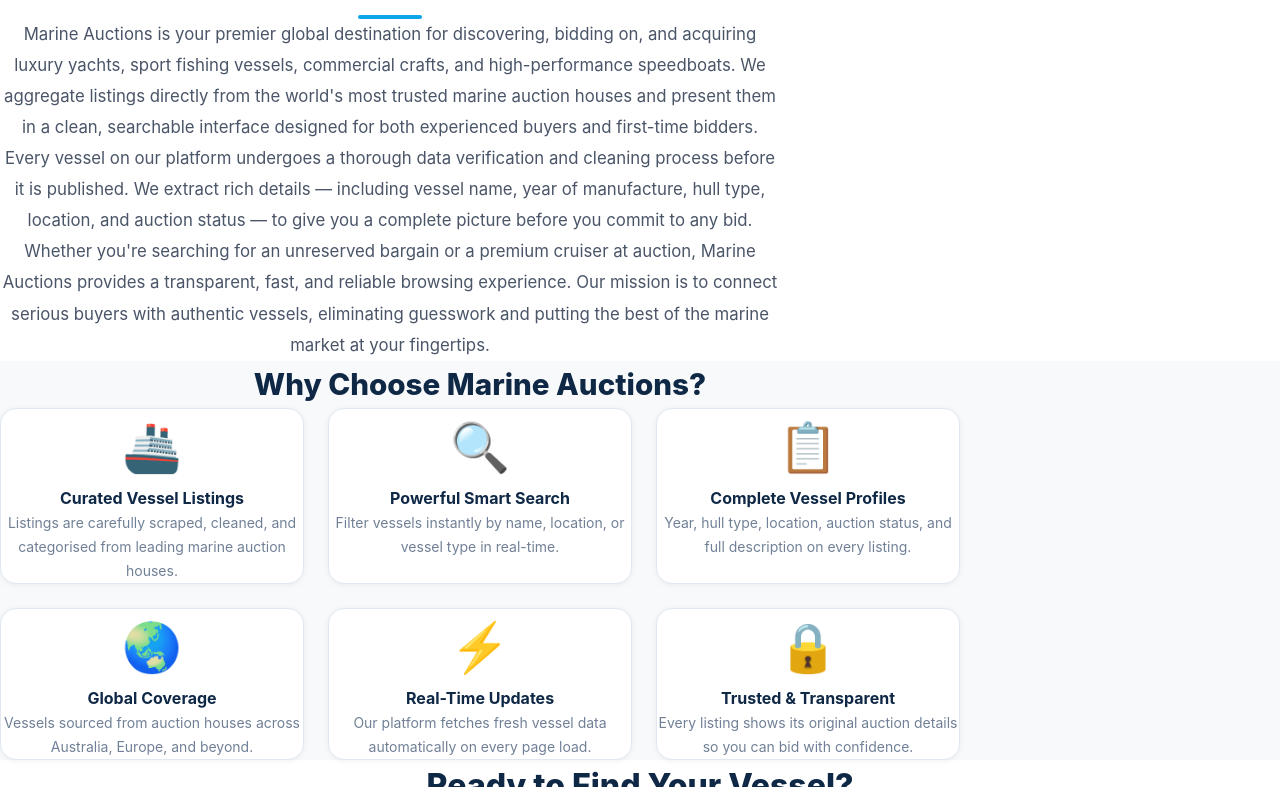
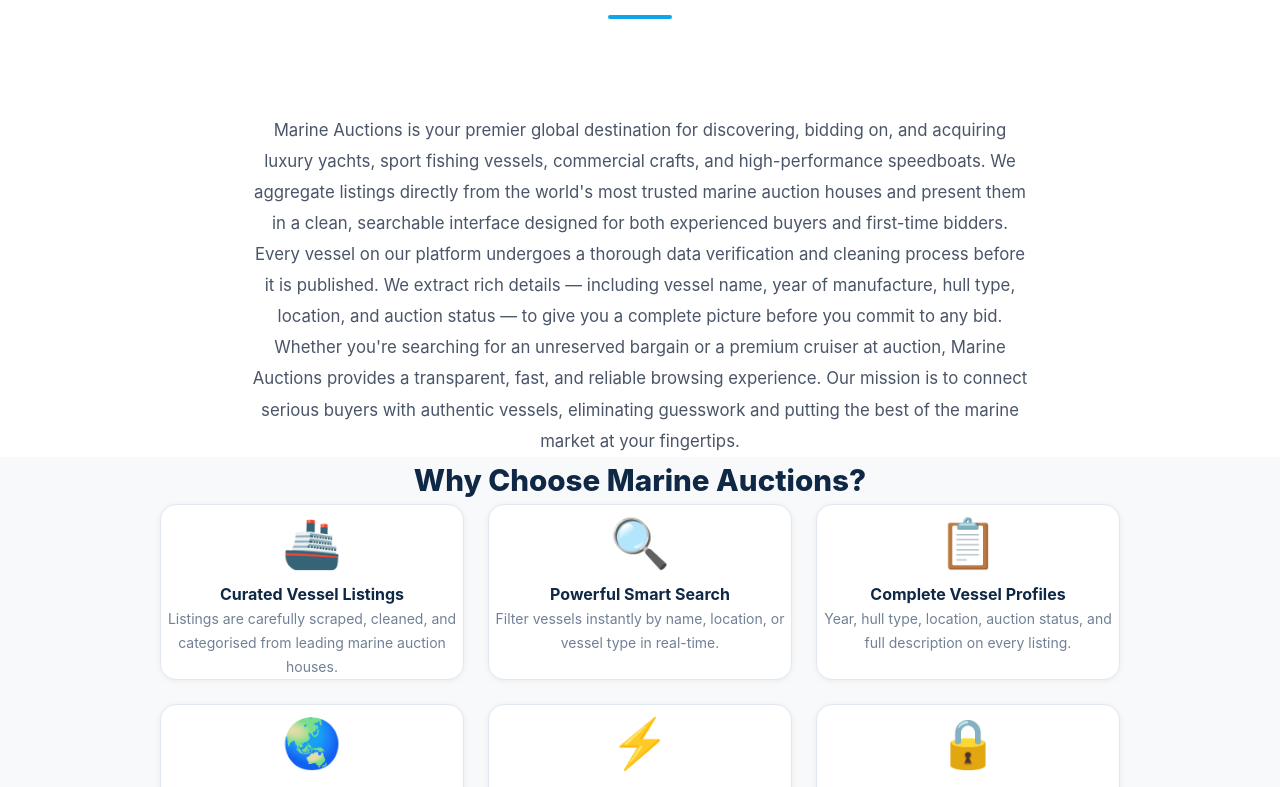
Before and after one commit to manisha36180-rgb/gitup, a Next.js app: page / in a window 1280 px wide. Shown: the part 633-1420 px from the top of the page. Built offline with nearby package versions, Linux system fonts and the light colour scheme.

Commit message:
Force absolute center alignment using inline styles for all homepage sections

```diff
--- a/app/page.tsx
+++ b/app/page.tsx
@@ -41,21 +41,21 @@ export default function Home() {
       </div>
 
       {/* ── Welcome / Overview ── */}
-      <section className="w-full bg-white py-20 px-6 text-center">
-        <div className="w-full max-w-[780px] mx-auto flex flex-col items-center">
-          <h2 className="text-[2.25rem] font-extrabold text-[#0f2846] mb-4">
+      <section className="w-full bg-white py-20 px-6" style={{ textAlign: "center", display: "flex", flexDirection: "column", alignItems: "center" }}>
+        <div className="w-full max-w-[780px]" style={{ margin: "0 auto", display: "flex", flexDirection: "column", alignItems: "center", textAlign: "center" }}>
+          <h2 className="text-[2.25rem] font-extrabold text-[#0f2846] mb-4" style={{ textAlign: "center", width: "100%" }}>
             Welcome to Marine Auctions
           </h2>
-          <div className="w-16 h-1 bg-[#0EA5E9] mb-24 rounded-full" />
+          <div className="w-16 h-1 bg-[#0EA5E9] mb-24 rounded-full" style={{ margin: "0 auto 6rem auto" }} />
 
-          <div className="flex flex-col text-center w-full">
-            <p className="text-[1.05rem] text-[#4a5568] leading-[1.85] mb-5">
+          <div className="flex flex-col w-full" style={{ textAlign: "center", alignItems: "center" }}>
+            <p className="text-[1.05rem] text-[#4a5568] leading-[1.85] mb-5" style={{ textAlign: "center", width: "100%" }}>
               Marine Auctions is your premier global destination for discovering, bidding on, and acquiring luxury yachts, sport fishing vessels, commercial crafts, and high-performance speedboats. We aggregate listings directly from the world's most trusted marine auction houses and present them in a clean, searchable interface designed for both experienced buyers and first-time bidders.
             </p>
-            <p className="text-[1.05rem] text-[#4a5568] leading-[1.85] mb-5">
+            <p className="text-[1.05rem] text-[#4a5568] leading-[1.85] mb-5" style={{ textAlign: "center", width: "100%" }}>
               Every vessel on our platform undergoes a thorough data verification and cleaning process before it is published. We extract rich details — including vessel name, year of manufacture, hull type, location, and auction status — to give you a complete picture before you commit to any bid.
             </p>
-            <p className="text-[1.05rem] text-[#4a5568] leading-[1.85]">
+            <p className="text-[1.05rem] text-[#4a5568] leading-[1.85]" style={{ textAlign: "center", width: "100%" }}>
               Whether you're searching for an unreserved bargain or a premium cruiser at auction, Marine Auctions provides a transparent, fast, and reliable browsing experience. Our mission is to connect serious buyers with authentic vessels, eliminating guesswork and putting the best of the marine market at your fingertips.
             </p>
           </div>
@@ -63,9 +63,9 @@ export default function Home() {
       </section>
 
       {/* ── Why Choose Marine Auctions ── */}
-      <section className="w-full bg-[#f8f9fa] py-20 px-6 text-center">
-        <div className="w-full max-w-[960px] mx-auto flex flex-col items-center">
-          <h2 className="text-[1.85rem] font-extrabold text-[#0f2846] mb-28">
+      <section className="w-full bg-[#f8f9fa] py-20 px-6" style={{ textAlign: "center", display: "flex", flexDirection: "column", alignItems: "center" }}>
+        <div className="w-full max-w-[960px]" style={{ margin: "0 auto", display: "flex", flexDirection: "column", alignItems: "center" }}>
+          <h2 className="text-[1.85rem] font-extrabold text-[#0f2846] mb-28" style={{ textAlign: "center", width: "100%" }}>
             Why Choose Marine Auctions?
           </h2>
 
@@ -122,12 +122,12 @@ export default function Home() {
       </section>
 
       {/* ── CTA ── */}
-      <section className="w-full bg-white py-20 px-6 text-center flex flex-col items-center">
-        <div className="w-full max-w-[640px] mx-auto flex flex-col items-center">
-          <h2 className="text-[2rem] font-extrabold text-[#0f2846] mb-16">
+      <section className="w-full bg-white py-20 px-6" style={{ textAlign: "center", display: "flex", flexDirection: "column", alignItems: "center" }}>
+        <div className="w-full max-w-[640px]" style={{ margin: "0 auto", display: "flex", flexDirection: "column", alignItems: "center", textAlign: "center" }}>
+          <h2 className="text-[2rem] font-extrabold text-[#0f2846] mb-16" style={{ textAlign: "center", width: "100%" }}>
             Ready to Find Your Vessel?
           </h2>
-          <p className="text-[1.05rem] text-[#718096] leading-[1.7] mb-9">
+          <p className="text-[1.05rem] text-[#718096] leading-[1.7] mb-9" style={{ textAlign: "center", width: "100%" }}>
             Browse live listings from top marine auction houses. Use our smart search to find your perfect vessel and place your bid today.
           </p>
           <Link
```
